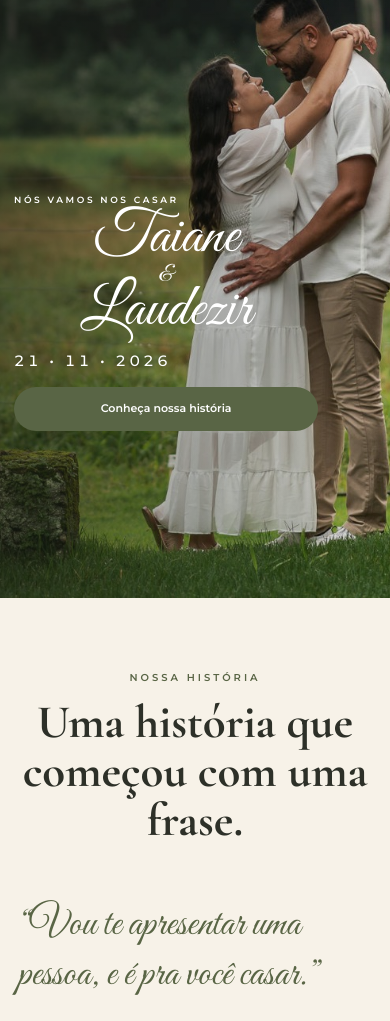
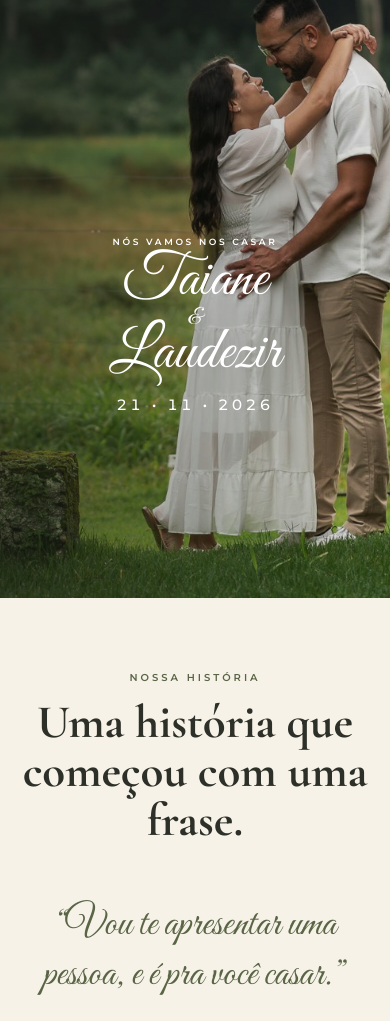
Before and after one commit to Taiane-Laudezir/casamento-taiane-laudezir, a website: page public/index.html in a window 390 px wide. Shown: the part 246-1267 px from the top of the page. Drawn offline with nearby package versions, Linux system fonts and the light colour scheme; no server answers.

Commit message:
Versão Final

```diff
--- a/package.json
+++ b/package.json
@@ -1,8 +1,8 @@
 {
   "name": "casamento-taiane-laudezir",
-  "version": "17.0.0",
+  "version": "18.0.0",
   "private": true,
-  "description": "Site do casamento de Taiane e Laudezir — V17 Nossa História",
+  "description": "Site final do casamento de Taiane e Laudezir",
   "scripts": {
     "start": "node server.js",
     "dev": "node server.js"
--- a/public/index.html
+++ b/public/index.html
@@ -92,7 +92,7 @@
     <article class="godparent-card"><div class="pair"><img src="assets/padrinhos/ana-carolina.jpeg" alt="Ana Carolina"><img src="assets/padrinhos/ricardo.jpeg" alt="Ricardo"></div><strong>Ana Carolina & Ricardo</strong></article>
     <article class="godparent-card"><div class="pair"><img src="assets/padrinhos/gabriella.jpeg" alt="Gabriella"><img src="assets/padrinhos/eder.jpeg" alt="Éder"></div><strong>Gabriella & Éder</strong></article>
 
-    <article class="godparent-card"><div class="pair"><div class="photo-placeholder">L</div><div class="photo-placeholder">AJ</div></div><strong>Ludmila & Antônio Junior</strong><small>Fotos em breve</small></article>
+    <article class="godparent-card"><div class="pair"><img src="assets/padrinhos/ludmila-vfinal.jpg" alt="Ludmila"><img src="assets/padrinhos/juninho-vfinal.jpg" alt="Juninho"></div><strong>Ludmila & Juninho</strong></article>
     <article class="godparent-card"><div class="pair"><img src="assets/padrinhos/eloa.png" alt="Eloa"><img src="assets/padrinhos/lisandro.png" alt="Lisandro"></div><strong>Eloa & Lisandro</strong></article>
     <article class="godparent-card"><div class="pair"><img src="assets/padrinhos/digiane.jpeg" alt="Digiane"><img src="assets/padrinhos/vantuil.jpeg" alt="Vantuil"></div><strong>Digiane & Vantuil</strong></article>
     <article class="godparent-card"><div class="pair"><img src="assets/padrinhos/rafael.jpeg" alt="Rafael"><img src="assets/padrinhos/marissol.jpeg" alt="Marissol"></div><strong>Rafael & Marissol</strong></article>
--- a/public/styles.css
+++ b/public/styles.css
@@ -1355,3 +1355,119 @@ header[id]{
     line-height:1.72;
   }
 }
+
+
+/* ==========================================================
+   VERSÃO FINAL — refinamentos aprovados
+   ========================================================== */
+
+/* Nossa História: centralização efetiva da frase de abertura */
+#historia blockquote{
+  display:block;
+  width:100%;
+  max-width:780px;
+  margin:0 auto 26px !important;
+  padding:0 20px !important;
+  box-sizing:border-box;
+  text-align:center !important;
+  text-indent:0 !important;
+}
+
+/* Fotos finais de Ludmila e Juninho seguem o padrão dos padrinhos */
+.godparent-card .pair img{
+  object-fit:cover;
+  object-position:center 24%;
+}
+
+/* Desktop permanece como estava. Ajustes abaixo são exclusivamente mobile. */
+@media(max-width:600px){
+  /* Cabeçalho validado */
+  .nav{
+    height:64px !important;
+    min-height:64px !important;
+    padding:0 20px !important;
+    align-items:center !important;
+  }
+
+  .brand{
+    margin:0 !important;
+    font-size:17px !important;
+    letter-spacing:5px !important;
+    line-height:1 !important;
+  }
+
+  .menu-btn{
+    width:36px !important;
+    height:36px !important;
+    margin:0 !important;
+    padding:0 !important;
+    font-size:28px !important;
+    line-height:1 !important;
+  }
+
+  .nav-links{
+    top:64px !important;
+  }
+
+  /* Capa: nomes/data mais baixos e centralizados, sem alterar o fluxo */
+  .hero-content{
+    position:absolute !important;
+    top:57% !important;
+    left:9% !important;
+    right:9% !important;
+    width:auto !important;
+    max-width:none !important;
+    min-height:0 !important;
+    height:auto !important;
+    padding:0 !important;
+    margin:0 !important;
+    transform:none !important;
+    translate:none !important;
+    display:flex !important;
+    flex-direction:column !important;
+    align-items:center !important;
+    justify-content:flex-start !important;
+    text-align:center !important;
+  }
+
+  .hero-content .eyebrow{
+    width:100%;
+    text-align:center !important;
+    margin:0 0 8px !important;
+  }
+
+  .hero .hero-names{
+    width:100% !important;
+    align-items:center !important;
+    margin:0 !important;
+  }
+
+  .hero .hero-names span,
+  .hero-content .date{
+    width:100%;
+    text-align:center !important;
+  }
+
+  .hero-content .date{
+    margin:14px 0 0 !important;
+  }
+
+  /* Pedido final: retirar apenas o botão da capa no celular */
+  .hero-content > .btn.primary{
+    display:none !important;
+  }
+
+  /* Frase da história no padrão aprovado */
+  #historia blockquote{
+    text-align:center !important;
+    padding:0 18px !important;
+    margin-bottom:24px !important;
+  }
+}
+
+/* Telefones baixos: mantém o conjunto visível sem voltar a sobrepor os rostos */
+@media(max-width:600px) and (max-height:700px){
+  .hero-content{
+    top:53% !important;
+  }
+}
```
Also changed, not shown: README.md, public/assets/padrinhos/juninho-vfinal.jpg (added), public/assets/padrinhos/ludmila-vfinal.jpg (added).
